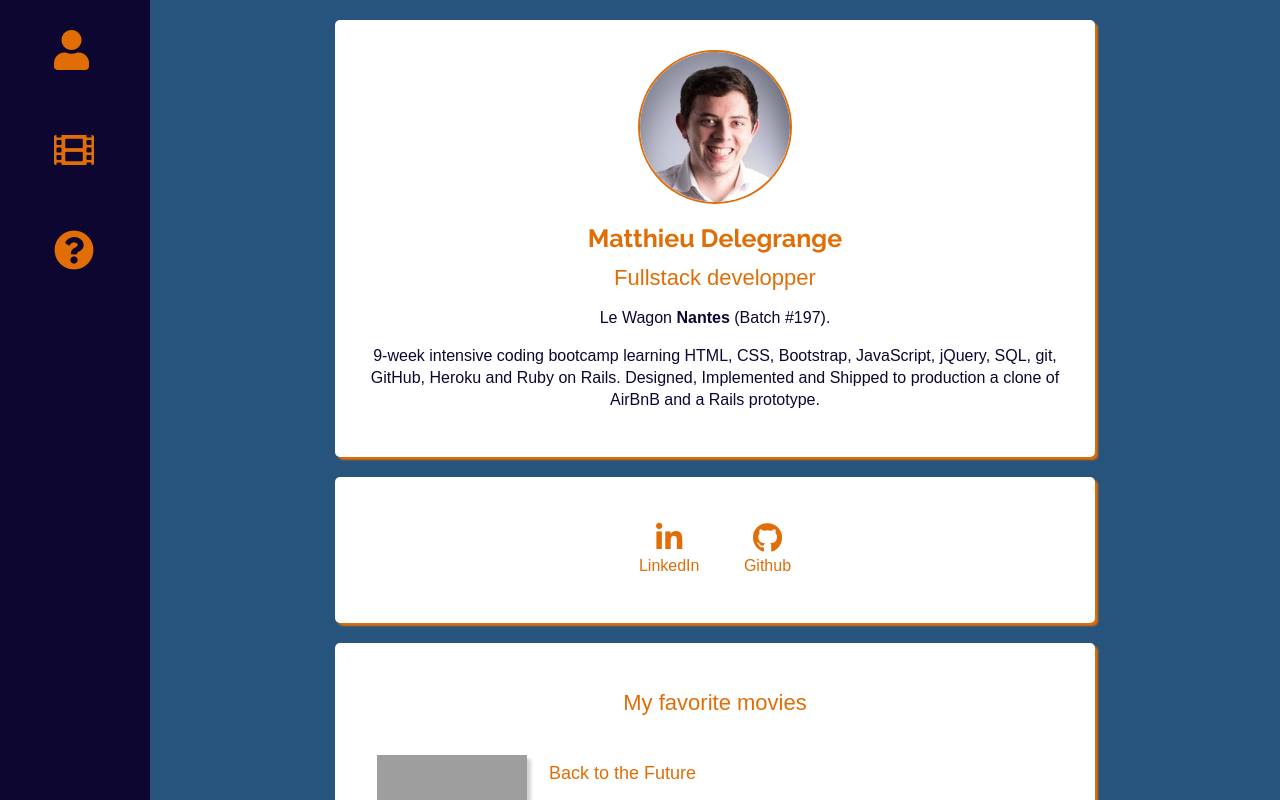
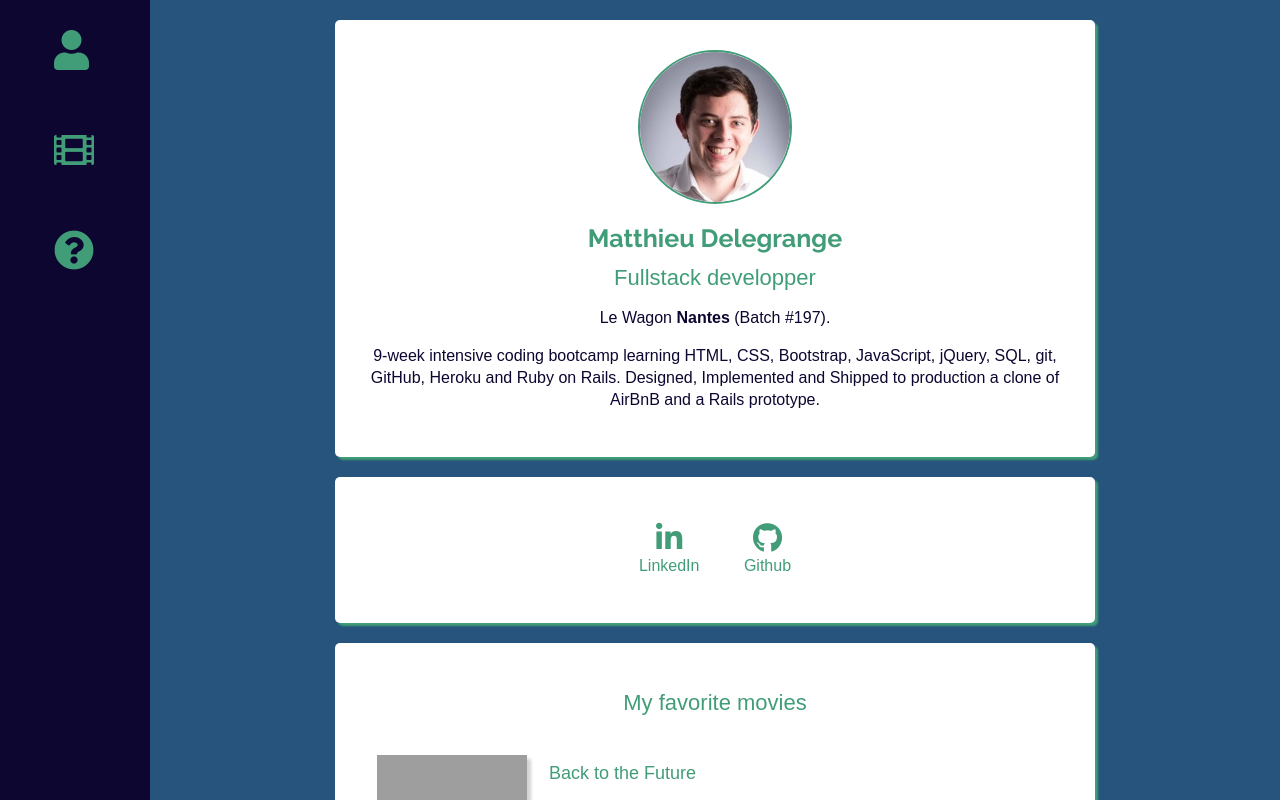
Before and after one commit to mdelegrange/profile, a plain HTML site: page index.html in a window 1280 px wide. Shown: the top 800 px of the page. Drawn offline with Linux system fonts and the light colour scheme; grey boxes are pictures that could not be loaded.

Commit message:
make my profile prettier

```diff
--- a/index.html
+++ b/index.html
@@ -69,7 +69,7 @@
         </div>
         <div class="card text-center" id="help">
           <h2>About this page</h2>
-          <p>This page has been coded during the <a href="https://www.lewagon.com/fr"> FullStack program @LeWagon</a>. That was probably the best experience of my entire life.</p>
+          <p>This page has been coded during the <a href="https://www.lewagon.com/fr" target="_blank"> FullStack program @LeWagon</a>. That was probably the best experience of my entire life.</p>
         </div>
       </div>
     </div>
--- a/style.css
+++ b/style.css
@@ -7,14 +7,14 @@
 }
 
 h1 {
-  color:#E06D06;
+  color:#419D78;
   font-family: 'Raleway', sans-serif;
   font-weight: 700;
   font-size: 25px;
 }
 
 h2 {
-  color:#E06D06;
+  color:#419D78;
   font-family: 'Hind', sans-serif;
   font-weight: 300;
   text-align: center;
@@ -22,14 +22,14 @@
 }
 
 h3 {
-  color:#E06D06;
+  color:#419D78;
   font-family: 'Hind', sans-serif;
   font-weight: 300;
   font-size: 18px;
 }
 
 a {
-  color: #E06D06;
+  color: #419D78;
   text-decoration: none;
 }
 
@@ -53,14 +53,14 @@
   max-width: 700px;
   margin: 20px auto;
   padding: 30px;
-  box-shadow: 3px 3px 2px #E06D06;
+  box-shadow: 3px 3px 2px #419D78;
   border-radius: 5px;
 }
 
 #img-circle {
   width: 150px;
   border-radius: 50%;
-  border: 2px solid #E06D06;
+  border: 2px solid #419D78;
 }
 
 .img-shadowed {
```
